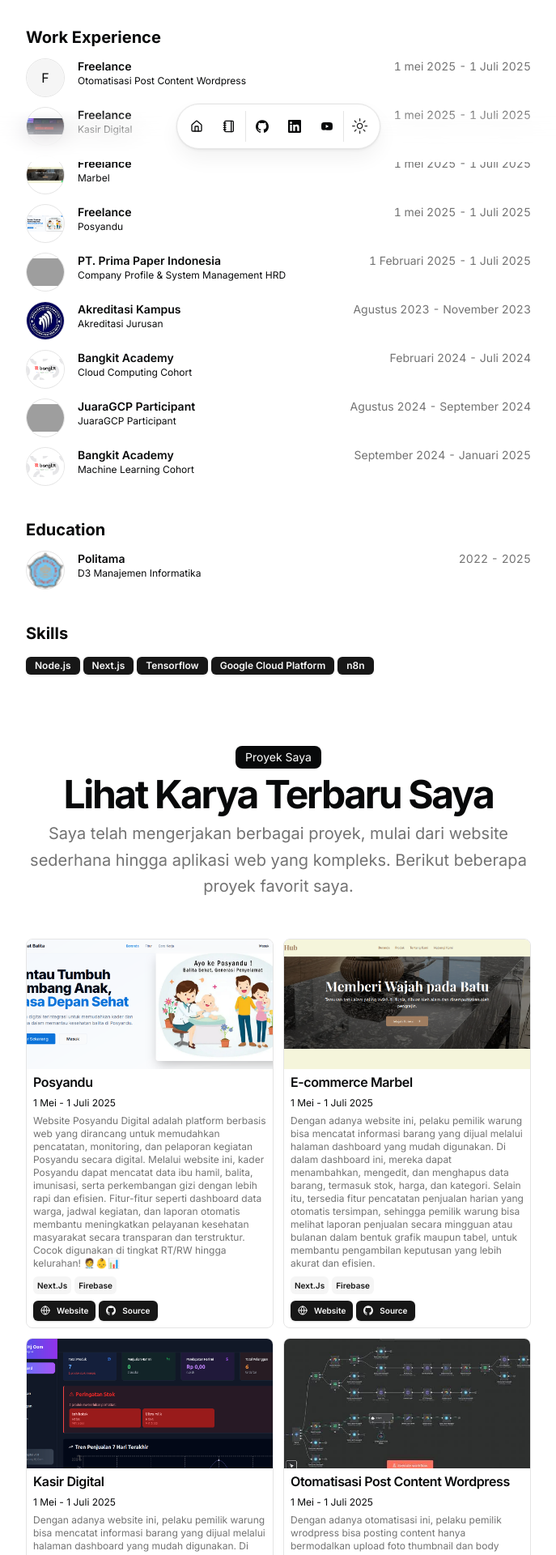
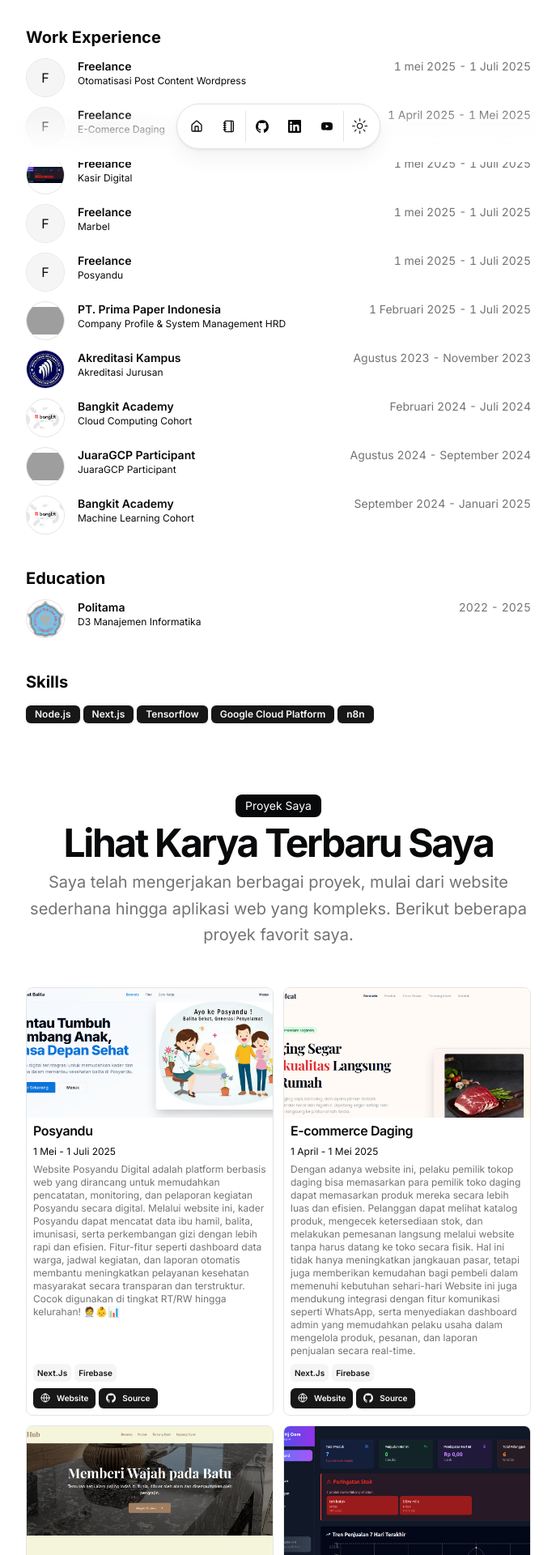
Before and after one commit to ajimaulana123/portfolio, a Next.js app: page / in a window 1280 px wide. Shown: the part 600-2520 px from the top of the page at 81% size, without its empty margins (296-983 px from the left). Built offline with nearby package versions, Linux system fonts and the light colour scheme; grey boxes are pictures that could not be loaded.

Commit message:
update: project

```diff
--- a/src/data/resume.tsx
+++ b/src/data/resume.tsx
@@ -72,6 +72,18 @@
     },
     {
       company: "Freelance",
+      href: "",
+      badges: [],
+      location: "Remote",
+      title: "E-Comerce Daging",
+      logoUrl: "",
+      start: "1 April 2025",
+      end: "1 Mei 2025",
+      description:
+        "Membangun, mengembangkan Toko Online yang berfokus pada penjualan daging.",
+    },
+    {
+      company: "Freelance",
       href: "https://warung-digital-kasir-oom.vercel.app/",
       badges: [],
       location: "Remote",
@@ -88,7 +100,7 @@
       badges: [],
       location: "Remote",
       title: "Marbel",
-      logoUrl: "/marble.png",
+      logoUrl: "",
       start: "1 mei 2025",
       end: "1 Juli 2025",
       description:
@@ -100,7 +112,7 @@
       badges: [],
       location: "Remote",
       title: "Posyandu",
-      logoUrl: "/posyandu.png",
+      logoUrl: "",
       start: "1 mei 2025",
       end: "1 Juli 2025",
       description:
@@ -202,6 +214,32 @@
         },
       ],
       image: "/posyandu.png",
+      video: "",
+    },
+    {
+      title: "E-commerce Daging",
+      href: "https://meat-commerce-seven.vercel.app/",
+      dates: "1 April - 1 Mei 2025",
+      active: true,
+      description:
+        "Dengan adanya website ini, pelaku pemilik tokop daging bisa memasarkan para pemilik toko daging dapat memasarkan produk mereka secara lebih luas dan efisien. Pelanggan dapat melihat katalog produk, mengecek ketersediaan stok, dan melakukan pemesanan langsung melalui website tanpa harus datang ke toko secara fisik. Hal ini tidak hanya meningkatkan jangkauan pasar, tetapi juga memberikan kemudahan bagi pembeli dalam memenuhi kebutuhan sehari-hari Website ini juga mendukung integrasi dengan fitur komunikasi seperti WhatsApp, serta menyediakan dashboard admin yang memudahkan pelaku usaha dalam mengelola produk, pesanan, dan laporan penjualan secara real-time.",
+      technologies: [
+        "Next.Js",
+        "Firebase"
+      ],
+      links: [
+        {
+          type: "Website",
+          href: "https://meat-commerce-seven.vercel.app/",
+          icon: <Icons.globe className="size-3" />,
+        },
+        {
+          type: "Source",
+          href: "",
+          icon: <Icons.github className="size-3" />,
+        },
+      ],
+      image: "/meat-e-commerce.png",
       video: "",
     },
     {
```
Also changed, not shown: public/meat-e-commerce.png (added).
